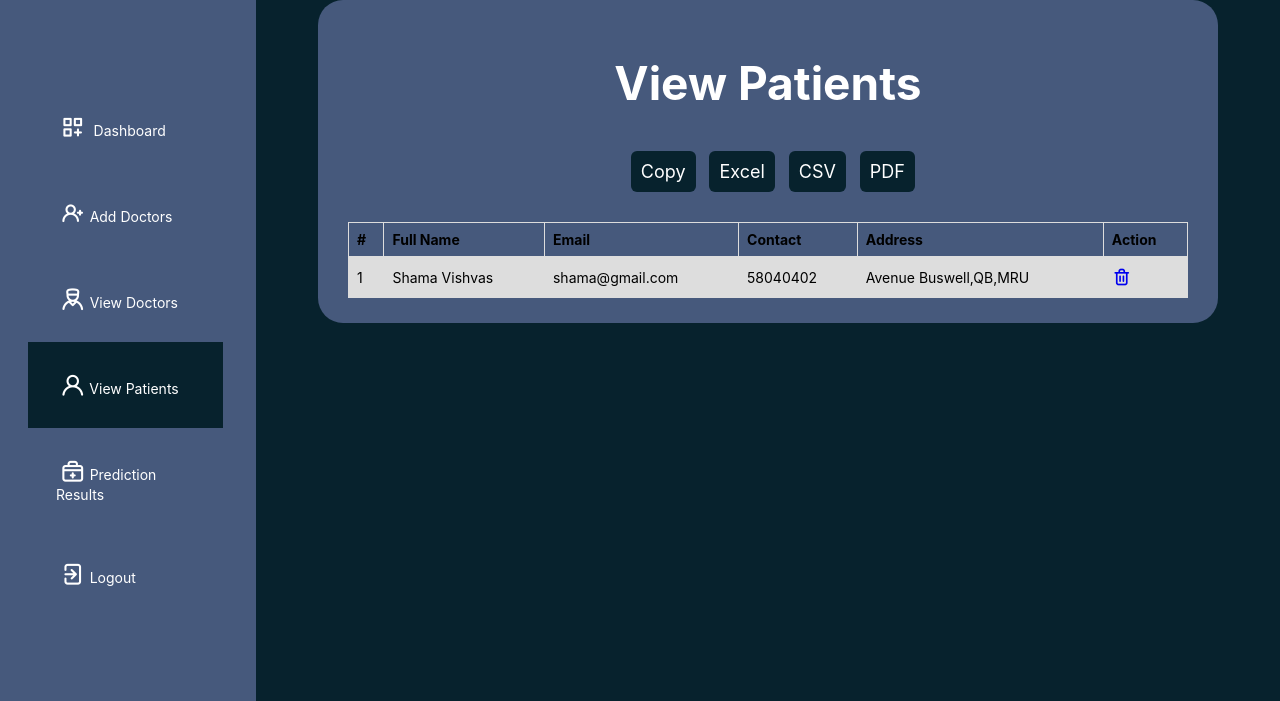
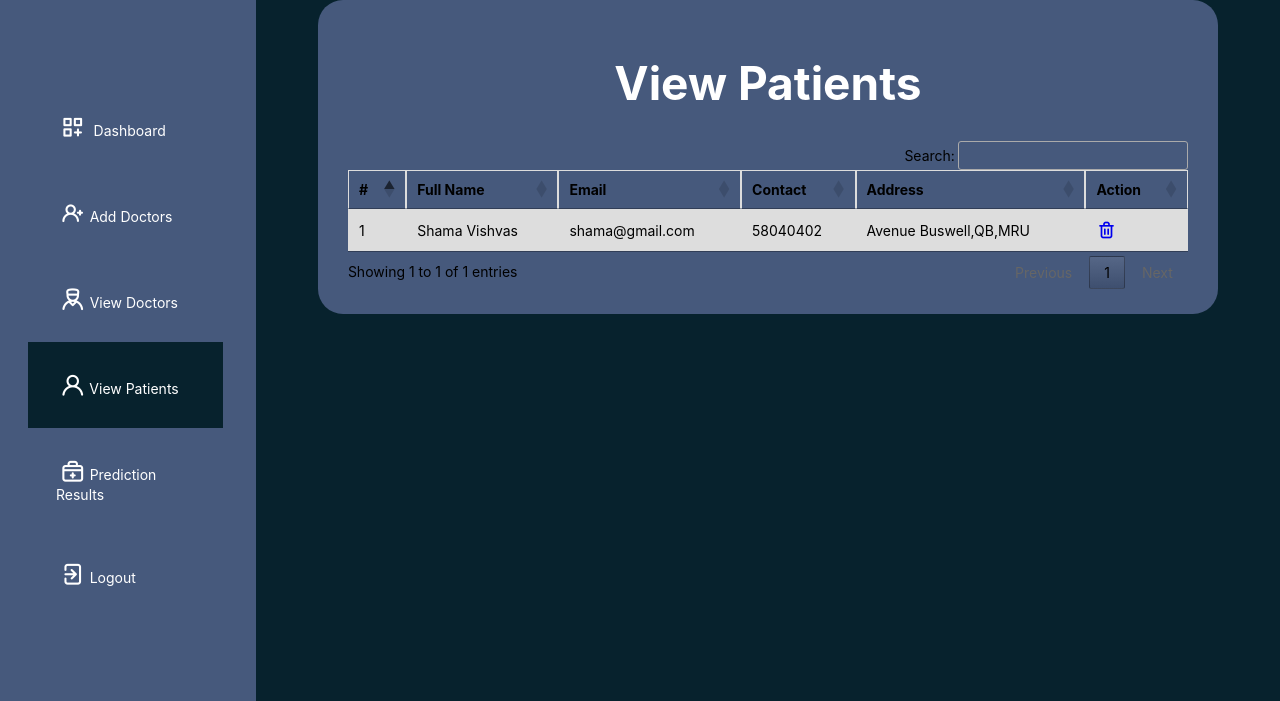
Before and after one commit to anmolvishvas/SmartHealthPredictionSystem-FYP, a Django app: page /admin_view_patient in a window 1280 px wide. Shown: the part 187-888 px from the top of the page. Run offline with Django 3.2, Linux system fonts and the light colour scheme; a user stored in the database is signed in; data comes from the database, SQL or seed files in the repository; some libraries are stand-ins or nearby versions.

Commit message:
copy - excel - csv - pdf - view patient

```diff
--- a/smartHealthPredictionSystem/templates/Admin_ViewPatient.html
+++ b/smartHealthPredictionSystem/templates/Admin_ViewPatient.html
@@ -14,6 +14,14 @@
             integrity="sha512-Fo3rlrZj/k7ujTnHg4CGR2D7kSs0v4LLanw2qksYuRlEzO+tcaEPQogQ0KaoGN26/zrn20ImR1DfuLWnOo7aBA=="
             crossorigin="anonymous" referrerpolicy="no-referrer" />
         <title>Admin-View Patient</title>
+
+        <script src="https://cdnjs.cloudflare.com/ajax/libs/jquery/3.1.0/jquery.min.js"></script>
+
+        <link rel="stylesheet" type="text/css" href="https://cdn.datatables.net/v/dt/jszip-2.5.0/dt-1.13.2/b-2.3.4/b-html5-2.3.4/b-print-2.3.4/datatables.min.css"/>
+
+        <script type="text/javascript" src="https://cdnjs.cloudflare.com/ajax/libs/pdfmake/0.1.36/pdfmake.min.js"></script>
+        <script type="text/javascript" src="https://cdnjs.cloudflare.com/ajax/libs/pdfmake/0.1.36/vfs_fonts.js"></script>
+        <script type="text/javascript" src="https://cdn.datatables.net/v/dt/jszip-2.5.0/dt-1.13.2/b-2.3.4/b-html5-2.3.4/b-print-2.3.4/datatables.min.js"></script>
     </head>
 
     <body>
@@ -53,13 +61,9 @@
                 <h1>
                     View Patients
                 </h1>
-                <div class="buttons">
-                    <a href="#"><input type="submit" value="Copy"></a>
-                    <a href="#"><input type="submit" value="Excel"></a>
-                    <a href="#"><input type="submit" value="CSV"></a>
-                    <a href="#"><input type="submit" value="PDF"></a>
-                </div>
-                <table>
+                <div class="table-responsive">
+                    <table id="myTable">
+                        <thead>
                             <tr>
                                 <th>#</th>
                                 <th>Full Name</th>
@@ -68,6 +72,8 @@
                                 <th>Address</th>
                                 <th>Action</th>
                             </tr>
+                        </thead>
+                        <tbody>
                             {% for i in patients%}
                             <tr>
                                 <td>{{forloop.counter}}</td>
@@ -80,9 +86,25 @@
                                 </td>
                             </tr>
                             {% endfor %}
+                        </tbody>
                     </table>
                 </div>
             </div>
+        </div>
+        <script>
+            $(document).ready(function() {
+                $('#myTable').DataTable( {
+                    responsive: true,
+                    dom: 'Bfrtip',
+                    buttons: [
+                        'copyHtml5',
+                        'excelHtml5',
+                        'csvHtml5',
+                        'pdfHtml5'
+                    ]
+                } );
+            } );
+        </script>
         <script src="{% static 'js/mainjs.js' %}"></script>
 
     </body>
```
Lines whose indentation alone changed are shown as unchanged.
